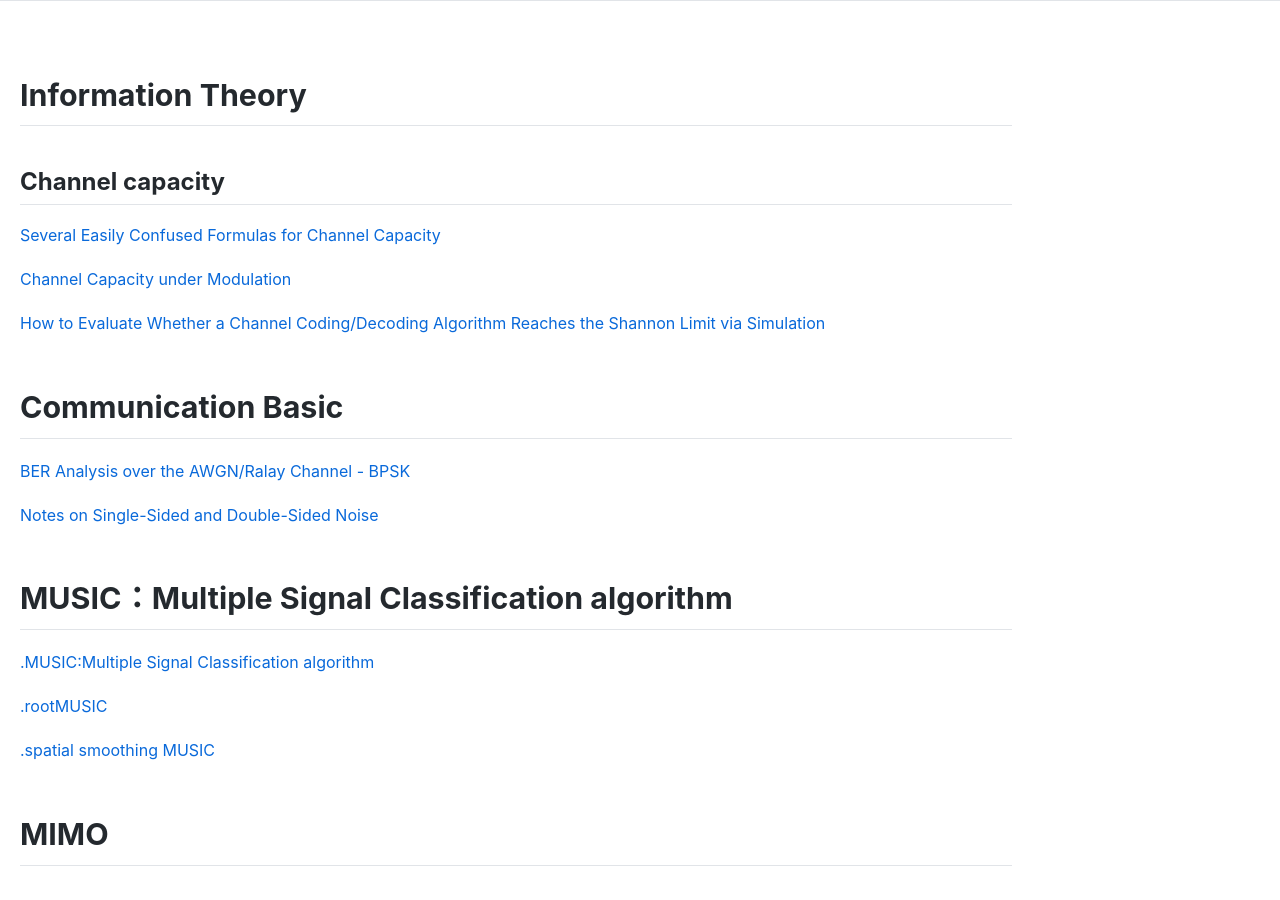
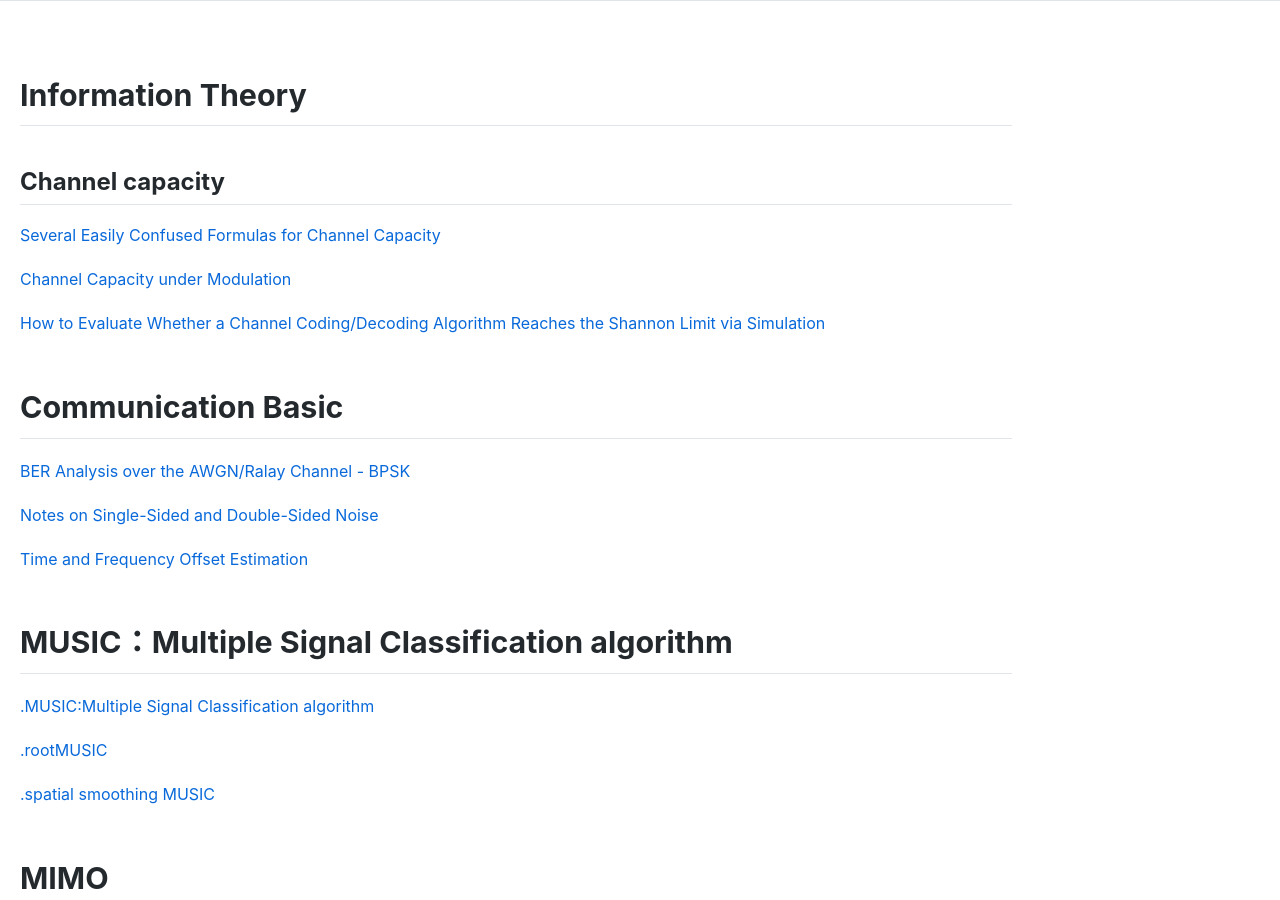
Before and after one commit to lebamath/lebamath.github.io, a Jekyll site: the page built from english_version.md, in a window 1280 px wide and 900 px high. Built offline with Jekyll 4.4.1, drawn with Linux system fonts in a browser that asks for light colours.

Commit message:
Time and Frequency Offset Estimation eng

```diff
--- a/english_version.md
+++ b/english_version.md
@@ -20,6 +20,8 @@ lang: en
 
 [Notes on Single-Sided and Double-Sided Noise](/english_version/communication_basic/single_side_double_size_noise)
 
+[Time and Frequency Offset Estimation](/english_version/communication_basic/time_frequency_offset_estimation_en)
+
 # MUSIC：Multiple Signal Classification algorithm
 
 [.MUSIC:Multiple Signal Classification algorithm](/english_version/MIMO/MUSIC/MUSIC-Multiple-Signal-Classification.html)
```
